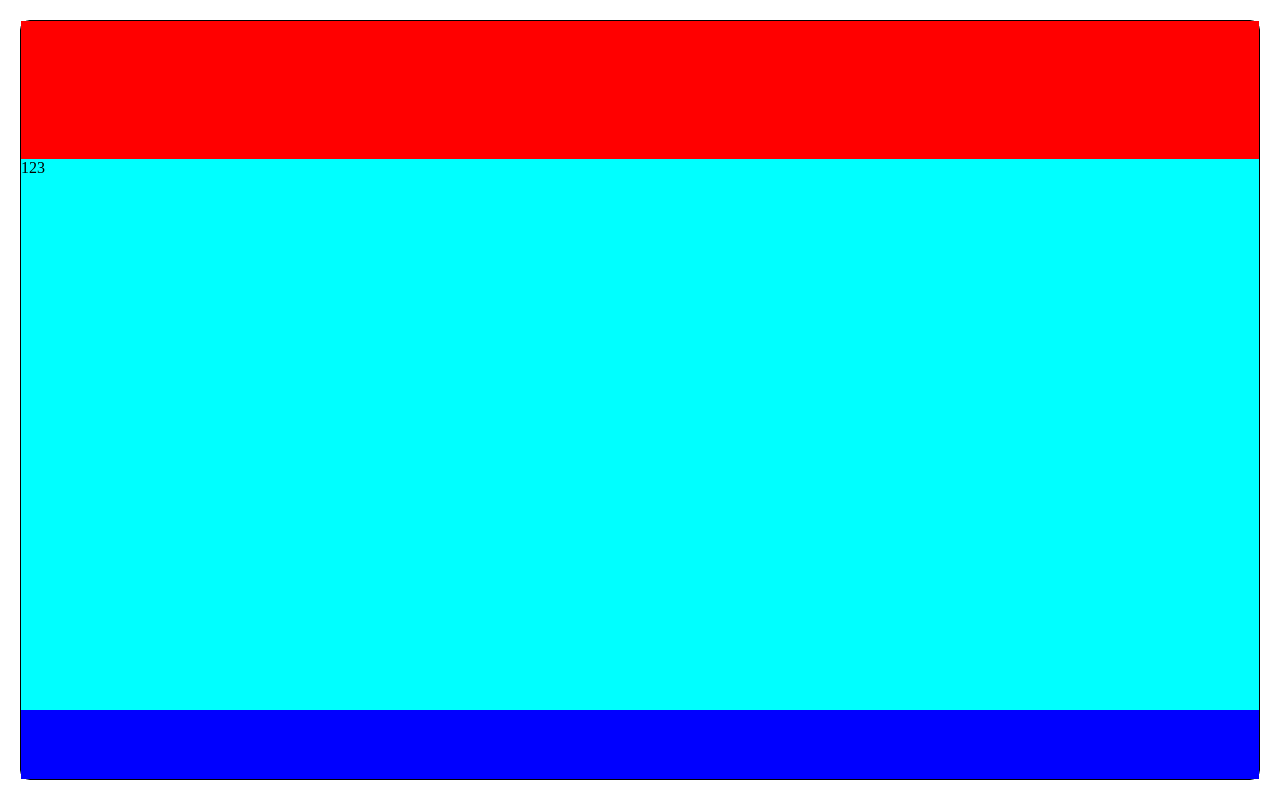
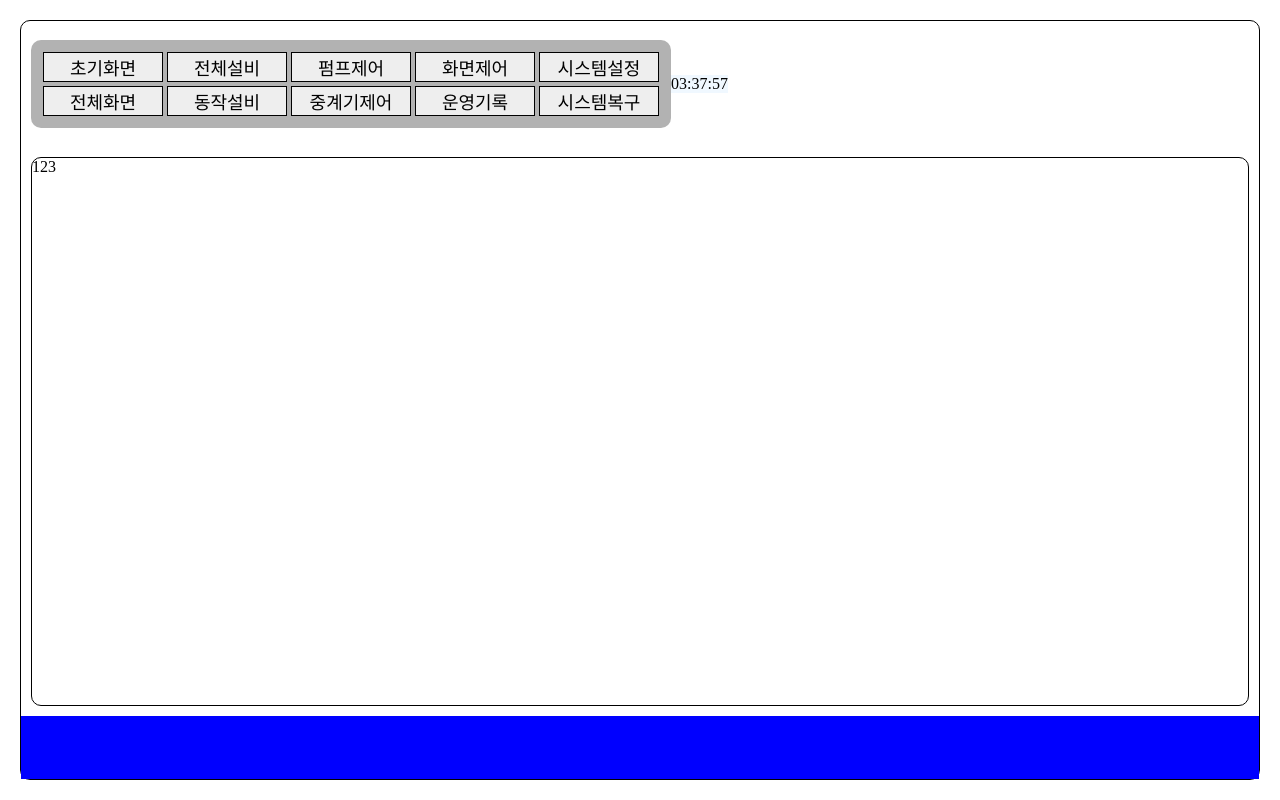
Before and after one commit to CNU-Sedna/sedna-web, a React (Create React App) app: page / in a window 1280 px wide. Built offline with nearby package versions, Linux system fonts and the light colour scheme.

Commit message:
feat: Compose RecevierNumber layout

```diff
--- a/src/layouts/ScreenLayout.js
+++ /dev/null
@@ -1,37 +0,0 @@
-import React from "react";
-import styled from "@emotion/styled";
-
-const Wrapper = styled.div`
-    border: 1px solid black;
-    margin: 20px;
-    border-radius: 10px;
-    display: grid;
-    grid-template-rows: 2fr 8fr 1fr;
-    background-color: aqua;
-    box-sizing: border-box;
-    flex-grow: 1;
-`;
-
-const Header = styled.div`
-    background-color: red;
-`;
-
-const Main = styled.div`
-
-`;
-
-const Footer = styled.div`
-    background-color: blue;
-`;
-
-const ScreenLayout = ({children}) => {
-    return (
-    <Wrapper>
-        <Header></Header>
-        <Main>{children}</Main>
-        <Footer></Footer>
-    </Wrapper>
-    );
-}
-
-export default ScreenLayout;
--- /dev/null
+++ b/src/layouts/screenlayout/ScreenLayout.js
@@ -0,0 +1,50 @@
+import React from "react";
+import styled from "@emotion/styled";
+import ReceiverNumeber from "./components/ReceiverNumber";
+import SystemSetting from "./components/SystemSetting";
+import ReceiverStatus from "./components/ReceiverStatus";
+import CurrentTime from "./components/CurrentTime";
+
+const Wrapper = styled.div`
+    border: 1px solid black;
+    margin: 20px;
+    border-radius: 10px;
+    display: grid;
+    grid-template-rows: 2fr 9fr 1fr;
+    flex-grow: 1;
+`;
+
+const Header = styled.div`
+    margin: 0 10px;
+    display: flex;
+    align-items: center;
+`;
+
+const Main = styled.div`
+    margin: 10px;
+    border-radius: 10px;
+    border: 1px solid black;
+`;
+
+const Footer = styled.div`
+    background-color: blue;
+`;
+
+const ScreenLayout = ({children}) => {
+    return (
+    <Wrapper>
+        <Header>
+            <ReceiverNumeber/>
+            <div>
+                <CurrentTime/>
+                <SystemSetting/>
+            </div>
+            <ReceiverStatus/>
+        </Header>
+        <Main>{children}</Main>
+        <Footer></Footer>
+    </Wrapper>
+    );
+}
+
+export default ScreenLayout;
--- /dev/null
+++ b/src/layouts/screenlayout/components/CurrentTime.js
@@ -0,0 +1,34 @@
+import styled from "@emotion/styled";
+import React, { useEffect, useState } from "react";
+
+const Wrapper = styled.div`
+    display: flex;
+    flex-direction: column;
+    background-color: aliceblue;
+`;
+
+const CurrentTime = () => {
+    const [currentTime, setCurrentTime] = useState();
+
+    const calTime = () => {
+        const today = new Date();
+        const hours = ('0' + today.getHours()).slice(-2);
+        const minutes = ('0' + today.getMinutes()).slice(-2);
+        const seconds = ('0' + today.getSeconds()).slice(-2);
+        const timeString = hours + ':' + minutes  + ':' + seconds;
+        setCurrentTime(timeString);
+    }
+
+    useEffect(() => {
+        setInterval(() => calTime(), 1000);
+    }, []);
+
+
+    return (
+        <Wrapper>
+            <span>{currentTime}</span>
+        </Wrapper>
+    );
+}
+
+export default CurrentTime;
--- /dev/null
+++ b/src/layouts/screenlayout/components/ReceiverNumber.js
@@ -0,0 +1,42 @@
+import styled from "@emotion/styled";
+import React from "react";
+
+const Wrapper = styled.div`
+    padding: 10px;
+    border-radius: 10px;
+    background-color: var(--color-lightgray);
+`;
+
+const Button = styled.button`
+    width: 120px;
+    font-size: 18px;
+    font-weight: 550;
+    margin: 2px;
+    background-color: #fff;
+    border: 1px solid black;
+    background-color: var(--color-darkwhite);
+    cursor: pointer;
+`;
+
+const ReceiverNumeber = () => {
+    return (
+        <Wrapper>
+            <div>
+                <Button onClick={() => {}}>초기화면</Button>
+                <Button onClick={() => {}}>전체설비</Button>
+                <Button onClick={() => {}}>펌프제어</Button>
+                <Button onClick={() => {}}>화면제어</Button>
+                <Button onClick={() => {}}>시스템설정</Button>
+            </div>
+            <div>
+                <Button onClick={() => {}}>전체화면</Button>
+                <Button onClick={() => {}}>동작설비</Button>
+                <Button onClick={() => {}}>중계기제어</Button>
+                <Button onClick={() => {}}>운영기록</Button>
+                <Button onClick={() => {}}>시스템복구</Button>
+            </div>
+        </Wrapper>
+    );
+}
+
+export default ReceiverNumeber;
--- /dev/null
+++ b/src/layouts/screenlayout/components/ReceiverStatus.js
@@ -0,0 +1,9 @@
+import React from "react";
+
+const ReceiverStatus = () => {
+    return (
+        <></>
+    );
+}
+
+export default ReceiverStatus;
--- /dev/null
+++ b/src/layouts/screenlayout/components/SystemSetting.js
@@ -0,0 +1,20 @@
+import styled from "@emotion/styled";
+import React, { useEffect } from "react";
+
+const Wrapper = styled.div`
+    display: flex;
+    flex-direction: column;
+    background-color: aliceblue;
+`;
+
+const SystemSetting = () => {
+
+
+    return (
+        <Wrapper>
+
+        </Wrapper>
+    );
+}
+
+export default SystemSetting;
--- a/src/routes/Home.js
+++ b/src/routes/Home.js
@@ -1,5 +1,5 @@
 import React from "react";
-import ScreenLayout from "../layouts/ScreenLayout";
+import ScreenLayout from "../layouts/screenlayout/ScreenLayout";
 
 const Home = () => {
     return (
--- a/src/styles/global.js
+++ b/src/styles/global.js
@@ -146,6 +146,7 @@ const global = css`
 		--color-red: #d55e00;
 		--color-puple: #cc79a7;
 		--color-backgroundwhite: #eee;
+		--color-lightgray: #B2B2B2;
 		--primary-color: #2980b9;
 		--border-color: 1px solid #dadce0;
 		--border-active: 2px solid #2980b9;
```
